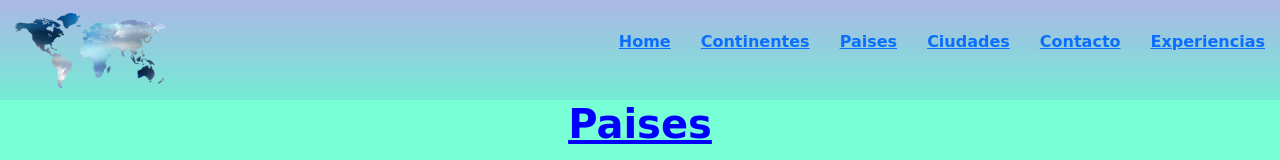
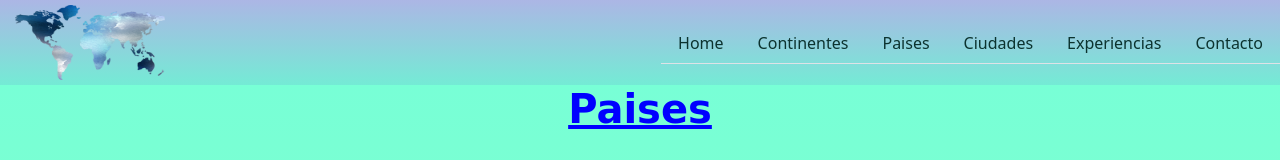
Before and after one commit to crisco85/Cristian_Correa-Desarollo_Web, a plain HTML site: page Pages/paises.html in a window 1280 px wide. Shown: the top 160 px of the page. Drawn offline with nearby package versions, Linux system fonts and the light colour scheme; a web font is replaced by a local one.

Commit message:
Estandarizacion de Header con Bootstrap

```diff
--- a/Pages/paises.html
+++ b/Pages/paises.html
@@ -14,16 +14,26 @@
 
         <img class="logo" width="100%" height="90%" src="../Imagenes/MundoII.png" alt="Logo">
 
-        <nav>
-            <ul>
-                <li><a href="../index.html">Home</a></li>
-                <li><a href="continentes.html">Continentes</a></li>
-                <li><a href="paises.html">Paises</a></li>
-                <li><a href="ciudades.html">Ciudades</a></li>
-                <li><a href="contacto.html">Contacto</a></li>
-                <li><a href="experiencias.html">Experiencias</a></li>
-            </ul>
-        </nav>
+        <ul class="nav nav-tabs">
+            <li class="nav-item">
+                <a class="nav-link" href="../index.html">Home</a>
+            </li>
+            <li class="nav-item">
+                <a class="nav-link" href="continentes.html">Continentes</a>
+            </li>
+            <li class="nav-item">
+                <a class="nav-link" href="paises.html">Paises</a>
+            </li>
+            <li class="nav-item">
+                <a class="nav-link" href="ciudades.html">Ciudades</a>
+            </li>
+            <li class="nav-item">
+                <a class="nav-link" href="experiencias.html">Experiencias</a>
+            </li>
+            <li class="nav-item">
+                <a class="nav-link" href="contacto.html">Contacto</a>
+            </li>
+        </ul>
 
     </header>
 
```
Also changed, not shown: Pages/ciudades.html (+21 -10 lines), Pages/contacto.html (+30 -28 lines), Pages/continentes.html (+20 -10 lines), Pages/experiencias.html (+20 -10 lines), index.html (+3 -32 lines).
